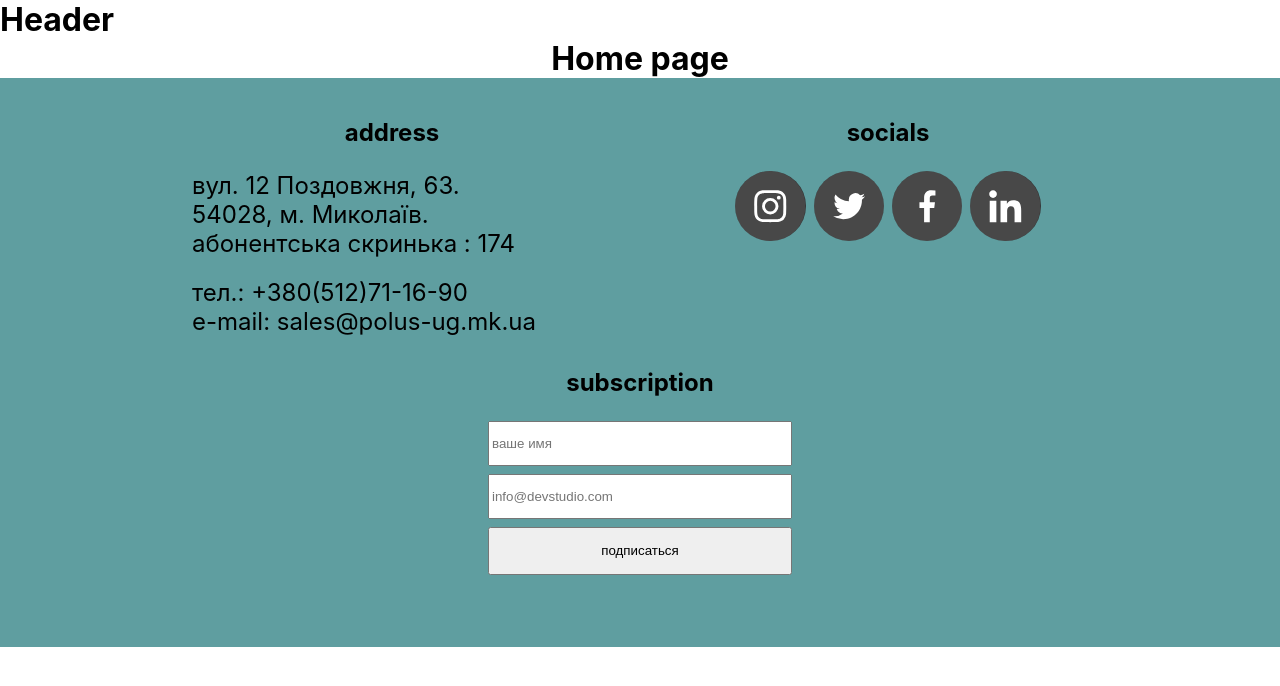
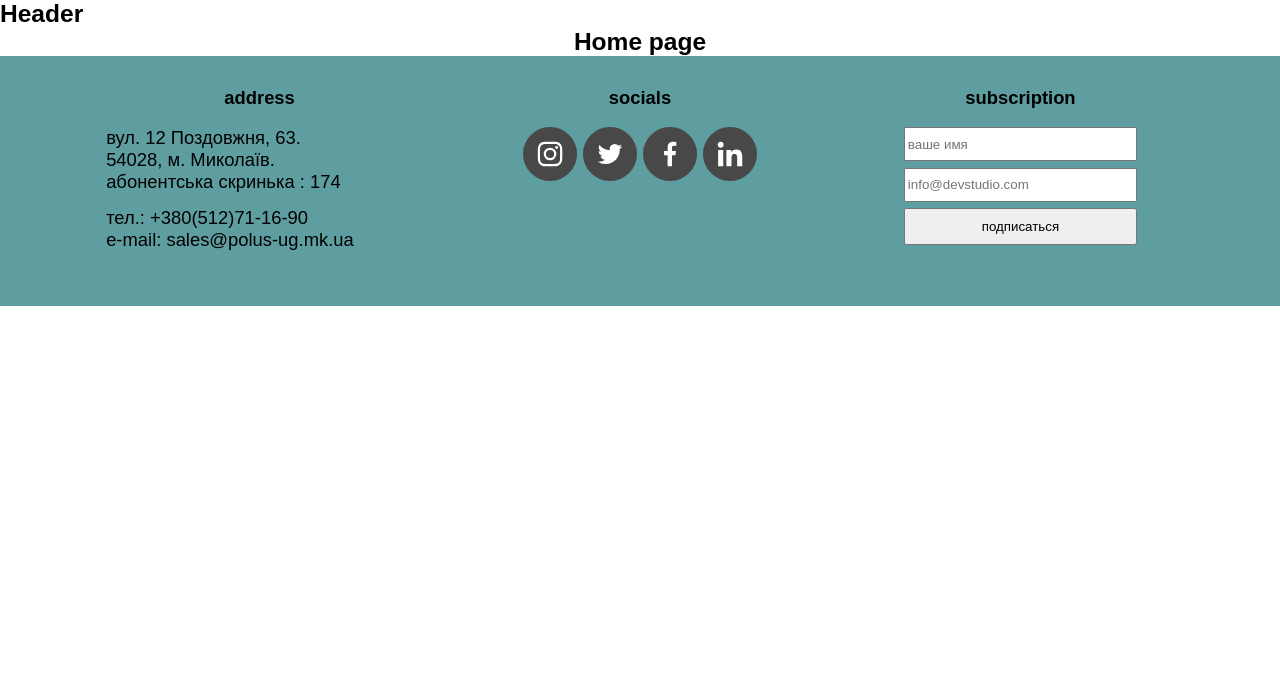
Before and after one commit to TkachAn/Polus-Yug-company, a React (Create React App) app in the folder polus/: page / in a window 1280 px wide. Shown: the top 686 px of the page. Built offline with nearby package versions, Linux system fonts and the light colour scheme.

Commit message:
fonts update index.css

```diff
--- a/polus/src/index.css
+++ b/polus/src/index.css
@@ -1,15 +1,25 @@
 @import url(./styles/_resetStyle.css);
 @import url(./styles/_fontSet.css);
 @import url(./styles/_variables.css);
-
+html{
+	min-height: 100vh;
+  box-sizing: border-box;
+  font-size: calc((36px + (42 - 36) * (100vw - 320px) / (1024 - 320)) / 3.6);
+}
 body {
-	height: 100%;
-  margin: 0;
-  font-family: -apple-system, BlinkMacSystemFont, 'Segoe UI', 'Roboto', 'Oxygen',
-    'Ubuntu', 'Cantarell', 'Fira Sans', 'Droid Sans', 'Helvetica Neue',
-    sans-serif;
+	box-sizing: border-box;
+  min-height: 100vh;
+  font-family: 'Cantarell', sans-serif;
+	font-family: 'Oxygen', sans-serif;
+	font-family: 'Roboto', sans-serif;
+	font-family: 'Ubuntu', sans-serif;
+	font-family: 'Tomorrow', sans-serif;
   -webkit-font-smoothing: antialiased;
   -moz-osx-font-smoothing: grayscale;
+  background-color:white;
+	/* background-image: url(../public/images/im5.jpg); */
+	background-repeat: no-repeat;
+	background-size: cover;
 }
 
 code {
```
